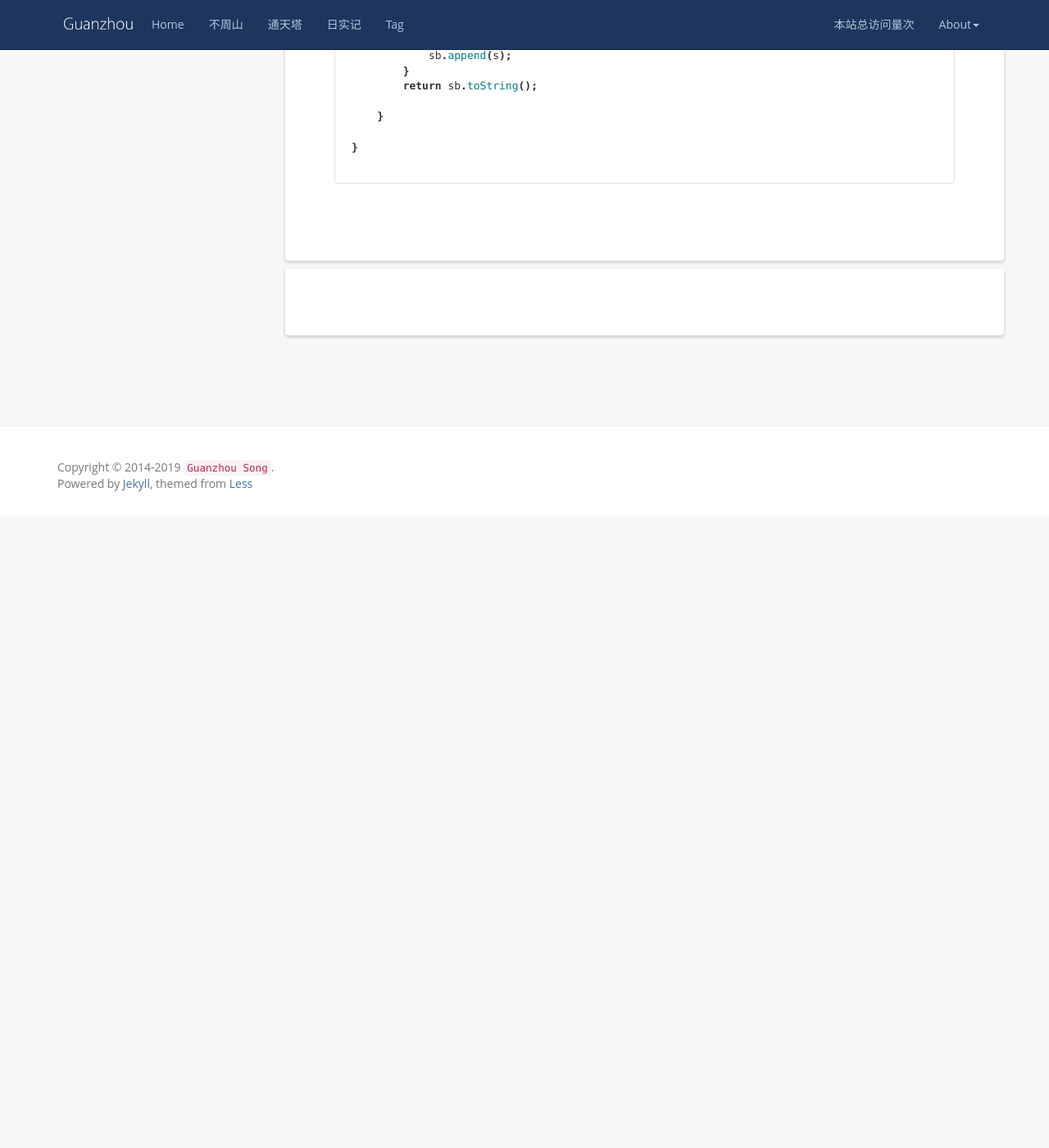
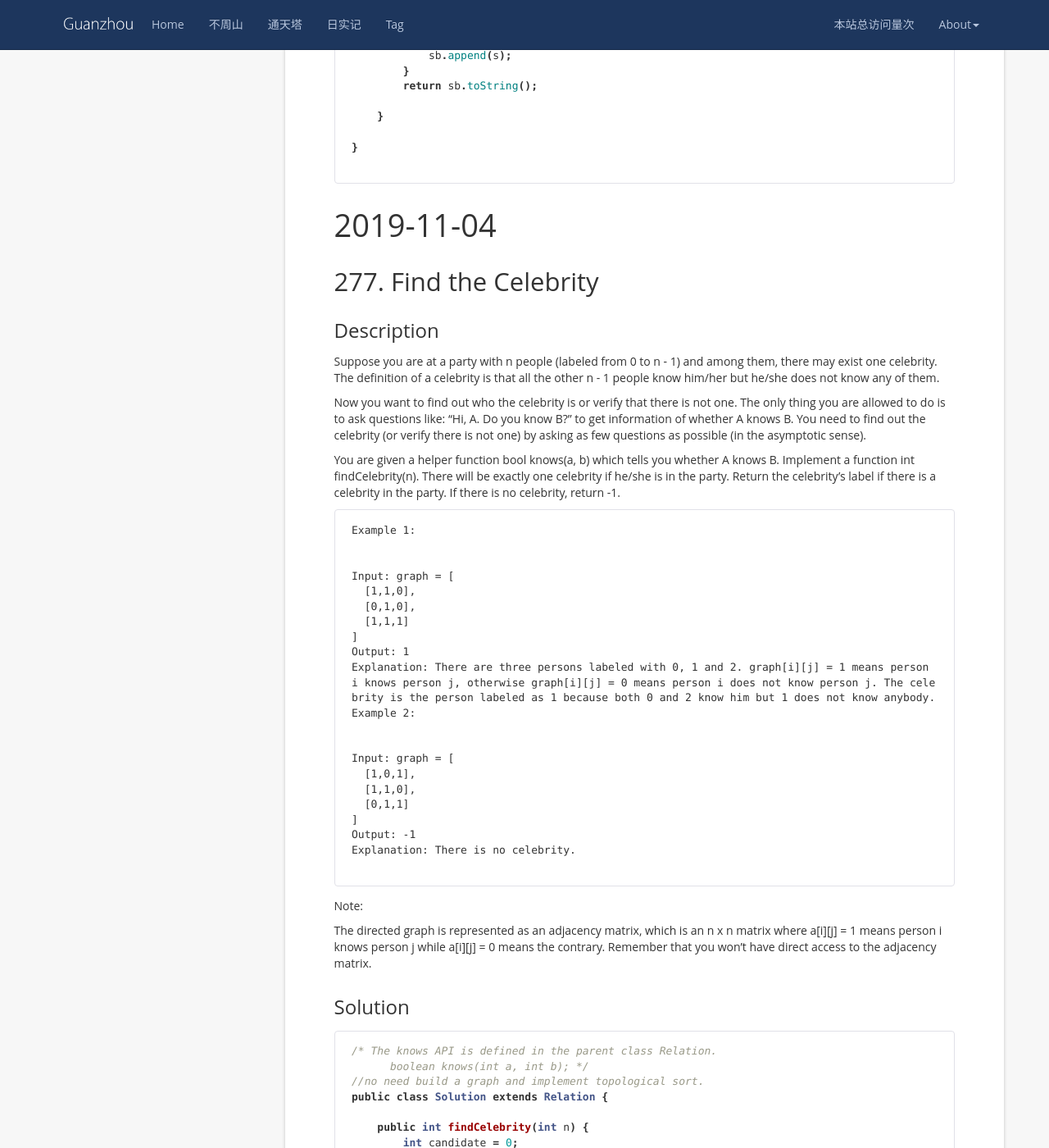
Before and after one commit to wangsimin04/GuanzhouSong.github.io, a Jekyll site: the page built from _posts/2019-11-01-LeetCode.md, in a window 1280 px wide and 1400 px high, scrolled down 9475 px. Shown: the whole window at 82% size. Built offline with Jekyll 4.4.1, drawn with Linux system fonts in a browser that asks for light colours; nearby versions of some CDN libraries; comment, search, counter and statistics services are not loaded; before the commit the page ends 10105 px from its top, so only the background shows below that; some of the changed text lies outside the part shown.

Commit message:
Update 2019-11-01-LeetCode.md

````diff
--- a/_posts/2019-11-01-LeetCode.md
+++ b/_posts/2019-11-01-LeetCode.md
@@ -466,3 +466,160 @@
 }
 
 ```
+
+# 2019-11-04
+## 277. Find the Celebrity
+### Description
+Suppose you are at a party with n people (labeled from 0 to n - 1) and among them, there may exist one celebrity. The definition of a celebrity is that all the other n - 1 people know him/her but he/she does not know any of them.
+
+Now you want to find out who the celebrity is or verify that there is not one. The only thing you are allowed to do is to ask questions like: "Hi, A. Do you know B?" to get information of whether A knows B. You need to find out the celebrity (or verify there is not one) by asking as few questions as possible (in the asymptotic sense).
+
+You are given a helper function bool knows(a, b) which tells you whether A knows B. Implement a function int findCelebrity(n). There will be exactly one celebrity if he/she is in the party. Return the celebrity's label if there is a celebrity in the party. If there is no celebrity, return -1.
+
+```
+Example 1:
+
+
+Input: graph = [
+  [1,1,0],
+  [0,1,0],
+  [1,1,1]
+]
+Output: 1
+Explanation: There are three persons labeled with 0, 1 and 2. graph[i][j] = 1 means person i knows person j, otherwise graph[i][j] = 0 means person i does not know person j. The celebrity is the person labeled as 1 because both 0 and 2 know him but 1 does not know anybody.
+Example 2:
+
+
+Input: graph = [
+  [1,0,1],
+  [1,1,0],
+  [0,1,1]
+]
+Output: -1
+Explanation: There is no celebrity.
+
+```
+Note:
+
+The directed graph is represented as an adjacency matrix, which is an n x n matrix where a[i][j] = 1 means person i knows person j while a[i][j] = 0 means the contrary.
+Remember that you won't have direct access to the adjacency matrix.
+
+### Solution
+```java
+/* The knows API is defined in the parent class Relation.
+      boolean knows(int a, int b); */
+//no need build a graph and implement topological sort.
+public class Solution extends Relation {
+
+    public int findCelebrity(int n) {
+        int candidate = 0;
+        for (int i = 1; i < n; i++) {
+            if(knows(candidate,i)) candidate = i;
+        }
+
+        for(int i = 0;i<n;i++){
+            if(i !=candidate && (knows(candidate,i) || !knows(i,candidate)))
+                return -1;
+        }
+        return candidate;
+    }
+}
+
+```
+
+## 211. Add and Search Word - Data structure design
+### Description
+Design a data structure that supports the following two operations:
+
+void addWord(word)
+bool search(word)
+search(word) can search a literal word or a regular expression string containing only letters a-z or .. A . means it can represent any one letter.
+```
+Example:
+
+addWord("bad")
+addWord("dad")
+addWord("mad")
+search("pad") -> false
+search("bad") -> true
+search(".ad") -> true
+search("b..") -> true
+Note:
+You may assume that all words are consist of lowercase letters a-z.
+```
+
+### Solution
+```java
+class WordDictionary {
+
+    private class Node {
+
+        Node[] alpha;
+        boolean isEnd;
+
+        public Node() {
+            alpha = new Node[26];
+            isEnd = false;
+        }
+
+    }
+
+    Node root;
+
+    /**
+     * Initialize your data structure here.
+     */
+    public WordDictionary() {
+        root = new Node();
+    }
+
+    /**
+     * Adds a word into the data structure.
+     */
+    public void addWord(String word) {
+        char[] c_list = word.toCharArray();
+        Node cur = root;
+        for (char c : c_list) {
+            if (cur.alpha[c - 'a'] == null) {
+                cur.alpha[c - 'a'] = new Node();
+            }
+            cur = cur.alpha[c - 'a'];
+        }
+        cur.isEnd = true;
+    }
+
+    /**
+     * Returns if the word is in the data structure. A word could contain the dot character '.' to represent any one letter.
+     */
+    public boolean search(String word) {
+        return searchUtil(word.toCharArray(), 0, root);
+    }
+
+    //main idea is when met a '.', use for loop to check.
+    private boolean searchUtil(char[] word, int idx, Node cur) {
+        if (idx == word.length) {
+            return cur.isEnd;
+        }
+        if (word[idx] != '.') {
+            return cur.alpha[word[idx] - 'a'] != null && searchUtil(word, idx + 1, cur.alpha[word[idx] - 'a']);
+        } else {
+            for (int i = 0; i < 26; i++) {
+                if (cur.alpha[i] != null) {
+                    if(searchUtil(word,idx+1,cur.alpha[i])){
+                        return true;
+                    }
+                }
+            }
+
+        }
+        return false;
+
+    }
+}
+
+/**
+ * Your WordDictionary object will be instantiated and called as such: WordDictionary obj = new WordDictionary(); obj.addWord(word); boolean param_2 =
+ * obj.search(word);
+ */
+
+```
````
